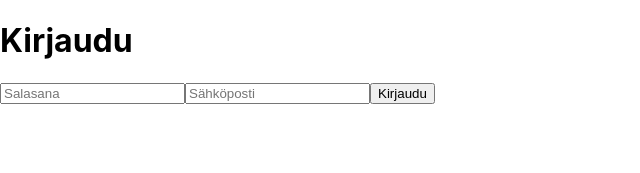
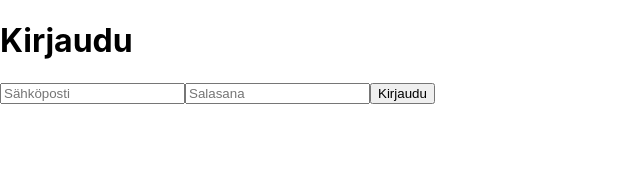
Before and after one commit to vann1/Reseptisovellus, a React (Create React App) app: page /LoginPage in a window 1280 px wide. Shown: the top 173 px of the page, without its empty margins (0-640 px from the left). Built offline with nearby package versions, Linux system fonts and the light colour scheme.

Commit message:
login and registeration demo done

```diff
--- a/src/App.js
+++ b/src/App.js
@@ -6,7 +6,6 @@ function App() {
   return (
     <div>
       <Routes>
-        <Route path="/"></Route>
         <Route path="/RegisterPage" element={<RegisterPage></RegisterPage>}></Route>
         <Route path="/LoginPage" element={<LoginPage></LoginPage>}></Route>
       </Routes>
--- a/src/LoginForm.js
+++ b/src/LoginForm.js
@@ -1,25 +1,43 @@
-import { useState } from "react";
-import { RegisterPage } from './RegisterPage';
-const LoginForm = ({ usersList }) => {
+import { useState , useContext} from "react";
+const LoginForm = ({onLogin}) => {
   const [password, setPassword] = useState('');
   const [email, setEmail] = useState('');
-  const handleLogin = (email, username) => {
-      console.log(usersList)
+  const [currentUser, setCurrentUser] = useState()
+  const usersList = JSON.parse(localStorage.getItem('usersList'));
+  const handleLogin = () => {
+      if(validateLogin(usersList) == true){
+      onLogin(currentUser)
+      }
+      else {
+        console.log("Käyttäjän salasana tai sähköposti väärä")
+      }
+    }
+
+    function validateLogin(usersList) {
+      for(let i = 0; i < usersList.length; i++) {
+        if(password === usersList[i].password) {
+            if(email === usersList[i].email)  {
+              setCurrentUser(usersList[i])
+              return true;
+            }
+          }
+      }
     }
   return (
     <div>
+            <input
+        type="text"
+        placeholder="Sähköposti"
+        value={email}
+        onChange={(e) => setEmail(e.target.value)}
+      />
        <input
         type="password"
         placeholder="Salasana"
         value={password}
         onChange={(e) => setPassword(e.target.value)}
       />
-      <input
-        type="text"
-        placeholder="Sähköposti"
-        value={email}
-        onChange={(e) => setEmail(e.target.value)}
-      />
+
       <button onClick={handleLogin}>Kirjaudu</button>
     </div>
   );
--- a/src/LoginPage.js
+++ b/src/LoginPage.js
@@ -2,10 +2,13 @@ import React, { useState } from 'react';
 import LoginForm from './LoginForm';
 
 const LoginPage = () => {
+  const handleLogin = (currentUser) => {
+    console.log("Kirjautuminen onnistui käyttäjällä: "+ currentUser.username + " " + currentUser.nick + " " + currentUser.email + " " + currentUser.password)
+};
   return(
     <div>
       <h1>Kirjaudu</h1>
-      <LoginForm></LoginForm>
+      <LoginForm onLogin={handleLogin}></LoginForm >
     </div>
   )
 }
--- a/src/RegisterForm.js
+++ b/src/RegisterForm.js
@@ -9,7 +9,7 @@ const RegisterForm = ({ onRegister }) => {
   const handleRegister = () => {
     console.clear()
     if(validateAll(username, password, email, nick)){
-    onRegister(username, password, nick, email);
+    onRegister(username, password, email, nick);
     }
     else {
       return false;
@@ -82,6 +82,11 @@ const RegisterForm = ({ onRegister }) => {
     }
   }
 
+  //tyhjentää localstoragen
+  function tyhjennaTestiKayttajat() {
+    localStorage.clear();
+  }
+
   return (
     <div>
       <input
@@ -109,6 +114,10 @@ const RegisterForm = ({ onRegister }) => {
         onChange={(e) => setNick(e.target.value)}
       />
       <button onClick={handleRegister}>Kirjaudu</button>
+      <br></br>
+      <br></br>
+      <br></br>
+      <button onClick={tyhjennaTestiKayttajat}>Tyhjennä localstorage testi käyttäjät</button>
     </div>
   );
 };
--- a/src/RegisterPage.js
+++ b/src/RegisterPage.js
@@ -1,17 +1,28 @@
-import React, { useState } from 'react';
+import React, { useState, useEffect } from 'react';
 import RegisterForm from './RegisterForm';
 
 const RegisterPage = () => {
-  const [usersList, setUsersList] = useState([]);
+  const initialUsersList = JSON.parse(localStorage.getItem('usersList')) || []; // for testing login
+  const [usersList, setUsersList] = useState(initialUsersList);
+
+  useEffect(() => {
+    // Tallenna usersList localStorageen aina kun se muuttuu
+    localStorage.setItem('usersList', JSON.stringify(usersList));
+  }, [usersList]);
+
+
   const handleRegister = (username, password, email, nick) => {
-      setUsersList(...usersList,{username: username, password: password, email: email, nick:nick})
+      setUsersList(prevUsersList => [
+        ...prevUsersList,
+        { username, password, email, nick }
+      ]);
       console.log(usersList)
   };
 
   return (
     <div>
       <h1>Rekisteröidy</h1>
-      <RegisterForm onRegister={handleRegister} usersList={usersList} />
+      <RegisterForm onRegister={handleRegister} />
     </div>
   );
 };
```
